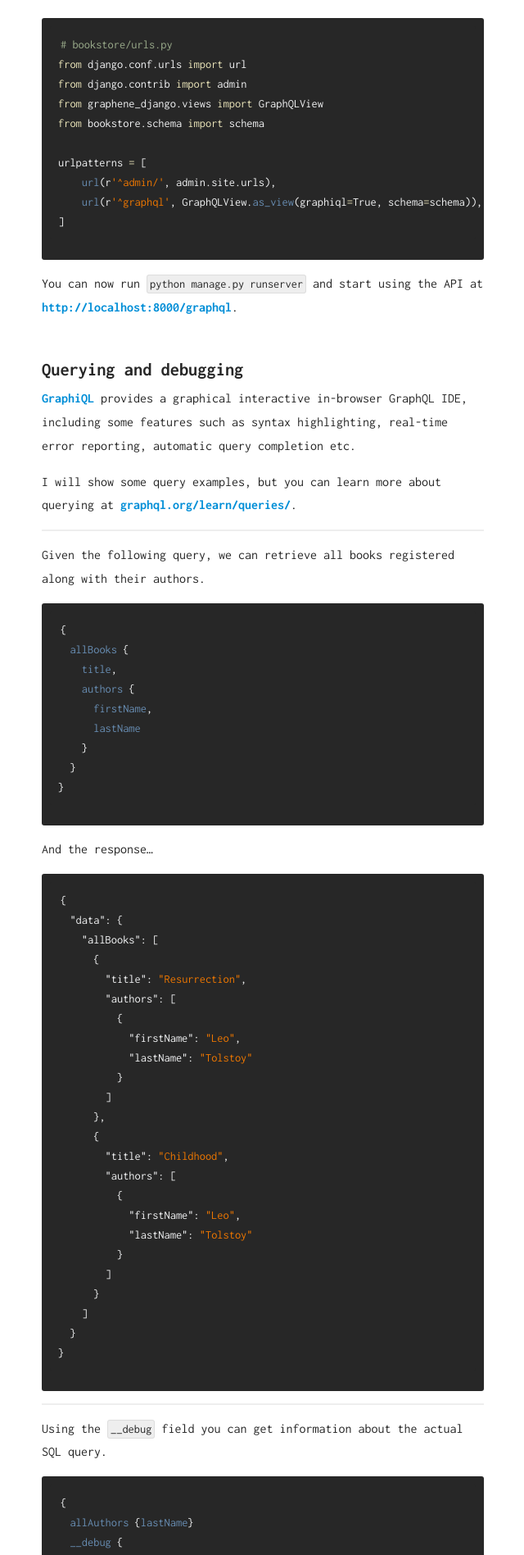
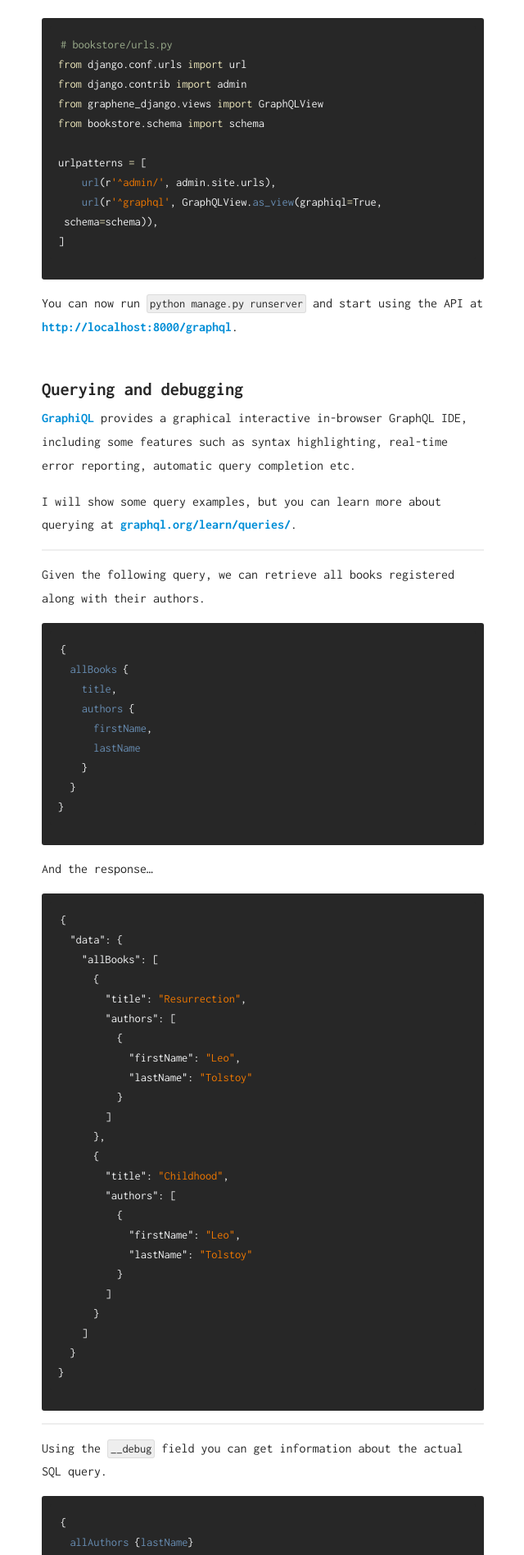
Before and after one commit to joaorafaelm/https-joaorafaelm.github.io, a Jekyll site: the page built from _posts/2017-08-05-graphql-and-django-in-5-minutes.md, in a window 1280 px wide. Shown: the part 3409-5306 px from the top of the page at 82% size, without its empty margins (319-959 px from the left). Built offline with Jekyll 4.4.1, drawn with Linux system fonts in a browser that asks for light colours; comment, search, counter and statistics services are not loaded; some of the changed text lies outside the part shown.

Commit message:
fixing word breaking

```diff
--- a/assets/css/son-of-obsidian.css
+++ b/assets/css/son-of-obsidian.css
@@ -69,5 +69,7 @@ pre.highlight, .highlight pre {
     background-color: #272727
 }
 .highlight span {
+    white-space: pre-wrap;
+    word-break: break-word;
     word-wrap: break-word;
 }
```
